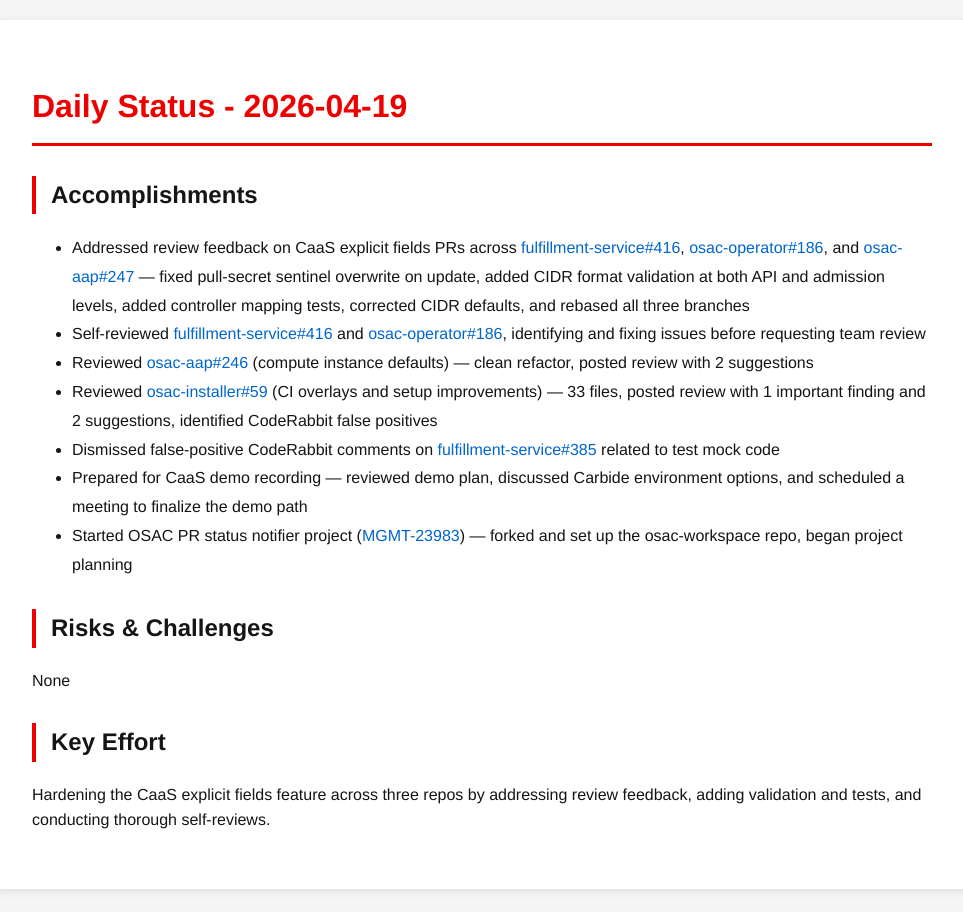
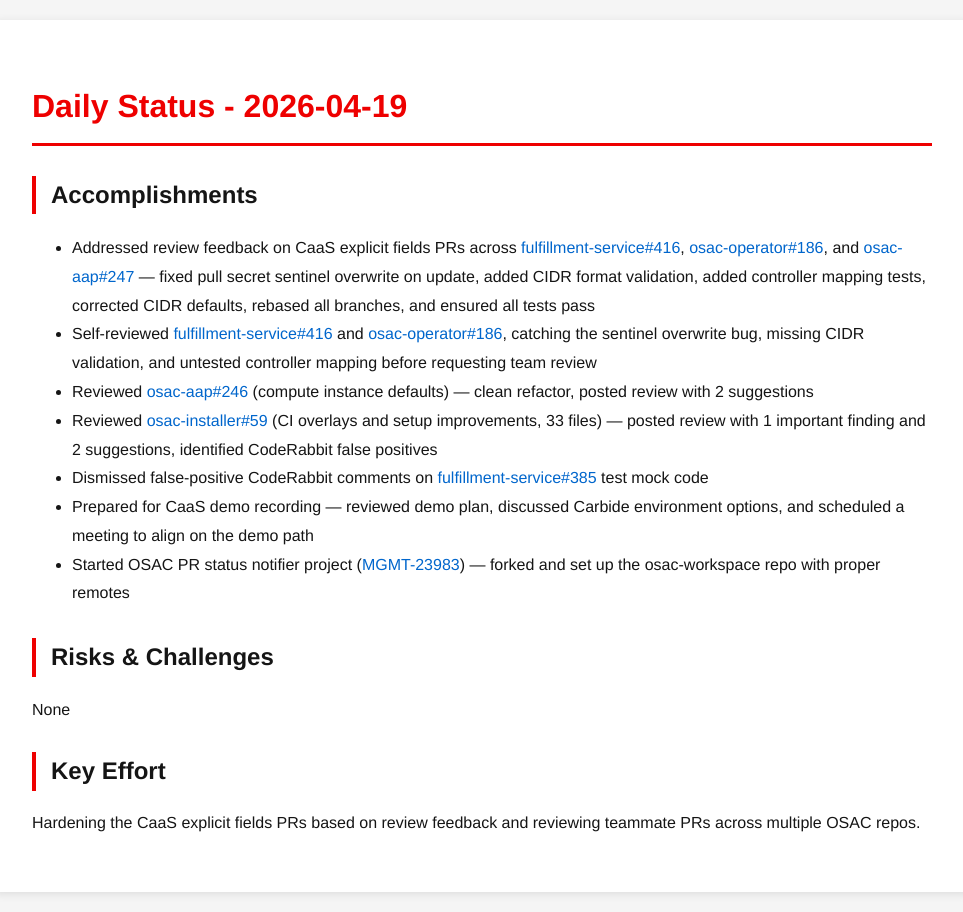
Before and after one commit to tzvatot/daily-status, a Jekyll site: the page built from 2026-04-19.md, in a window 1280 px wide. Shown: the whole page, without its empty margins (158-1121 px from the left). Built offline with Jekyll 4.4.1, drawn with Linux system fonts in a browser that asks for light colours.

Commit message:
Daily status update - 2026-04-19

```diff
--- a/2026-04-19.md
+++ b/2026-04-19.md
@@ -7,16 +7,16 @@
 # Daily Status - 2026-04-19
 
 ## Accomplishments
-- Addressed review feedback on CaaS explicit fields PRs across [fulfillment-service#416](https://github.com/osac-project/fulfillment-service/pull/416), [osac-operator#186](https://github.com/osac-project/osac-operator/pull/186), and [osac-aap#247](https://github.com/osac-project/osac-aap/pull/247) — fixed pull-secret sentinel overwrite on update, added CIDR format validation at both API and admission levels, added controller mapping tests, corrected CIDR defaults, and rebased all three branches
-- Self-reviewed [fulfillment-service#416](https://github.com/osac-project/fulfillment-service/pull/416) and [osac-operator#186](https://github.com/osac-project/osac-operator/pull/186), identifying and fixing issues before requesting team review
+- Addressed review feedback on CaaS explicit fields PRs across [fulfillment-service#416](https://github.com/osac-project/fulfillment-service/pull/416), [osac-operator#186](https://github.com/osac-project/osac-operator/pull/186), and [osac-aap#247](https://github.com/osac-project/osac-aap/pull/247) — fixed pull secret sentinel overwrite on update, added CIDR format validation, added controller mapping tests, corrected CIDR defaults, rebased all branches, and ensured all tests pass
+- Self-reviewed [fulfillment-service#416](https://github.com/osac-project/fulfillment-service/pull/416) and [osac-operator#186](https://github.com/osac-project/osac-operator/pull/186), catching the sentinel overwrite bug, missing CIDR validation, and untested controller mapping before requesting team review
 - Reviewed [osac-aap#246](https://github.com/osac-project/osac-aap/pull/246) (compute instance defaults) — clean refactor, posted review with 2 suggestions
-- Reviewed [osac-installer#59](https://github.com/osac-project/osac-installer/pull/59) (CI overlays and setup improvements) — 33 files, posted review with 1 important finding and 2 suggestions, identified CodeRabbit false positives
-- Dismissed false-positive CodeRabbit comments on [fulfillment-service#385](https://github.com/osac-project/fulfillment-service/pull/385) related to test mock code
-- Prepared for CaaS demo recording — reviewed demo plan, discussed Carbide environment options, and scheduled a meeting to finalize the demo path
-- Started OSAC PR status notifier project ([MGMT-23983](https://issues.redhat.com/browse/MGMT-23983)) — forked and set up the osac-workspace repo, began project planning
+- Reviewed [osac-installer#59](https://github.com/osac-project/osac-installer/pull/59) (CI overlays and setup improvements, 33 files) — posted review with 1 important finding and 2 suggestions, identified CodeRabbit false positives
+- Dismissed false-positive CodeRabbit comments on [fulfillment-service#385](https://github.com/osac-project/fulfillment-service/pull/385) test mock code
+- Prepared for CaaS demo recording — reviewed demo plan, discussed Carbide environment options, and scheduled a meeting to align on the demo path
+- Started OSAC PR status notifier project ([MGMT-23983](https://issues.redhat.com/browse/MGMT-23983)) — forked and set up the osac-workspace repo with proper remotes
 
 ## Risks & Challenges
 None
 
 ## Key Effort
-Hardening the CaaS explicit fields feature across three repos by addressing review feedback, adding validation and tests, and conducting thorough self-reviews.
+Hardening the CaaS explicit fields PRs based on review feedback and reviewing teammate PRs across multiple OSAC repos.
```
